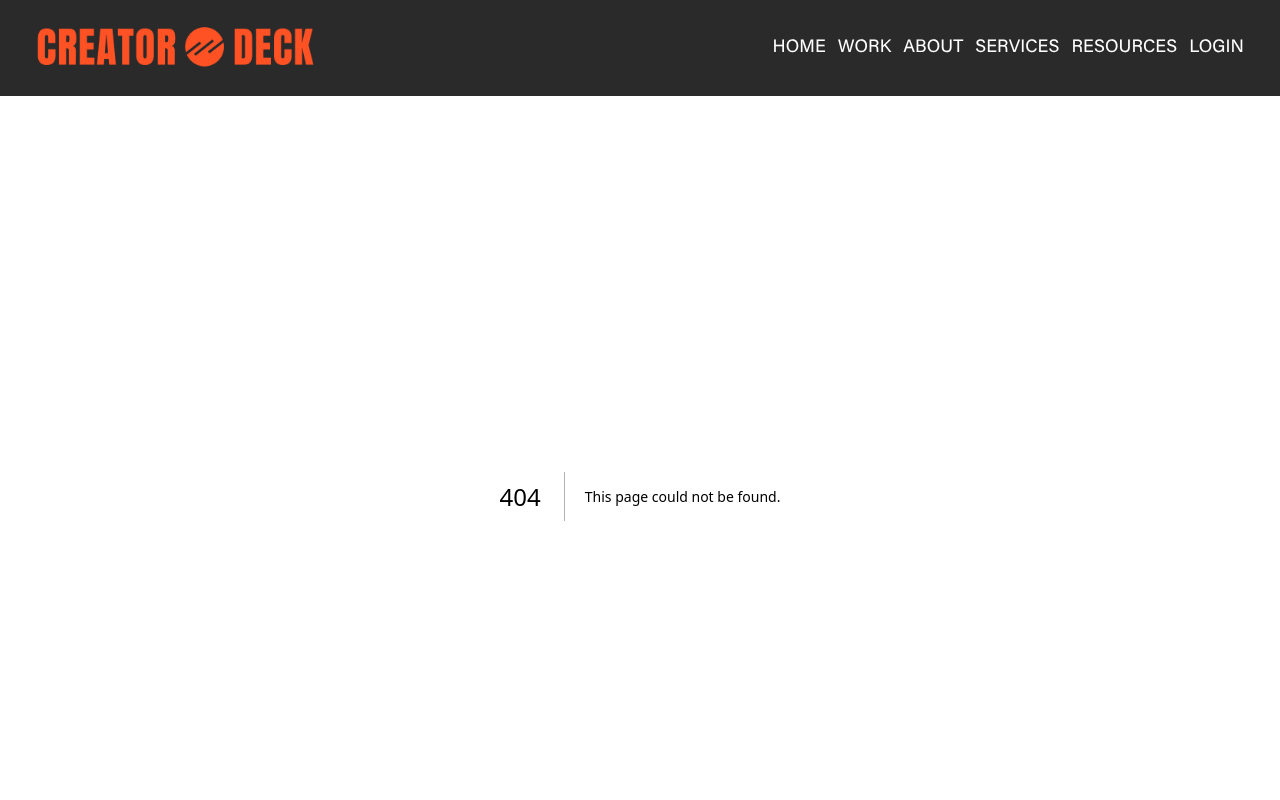
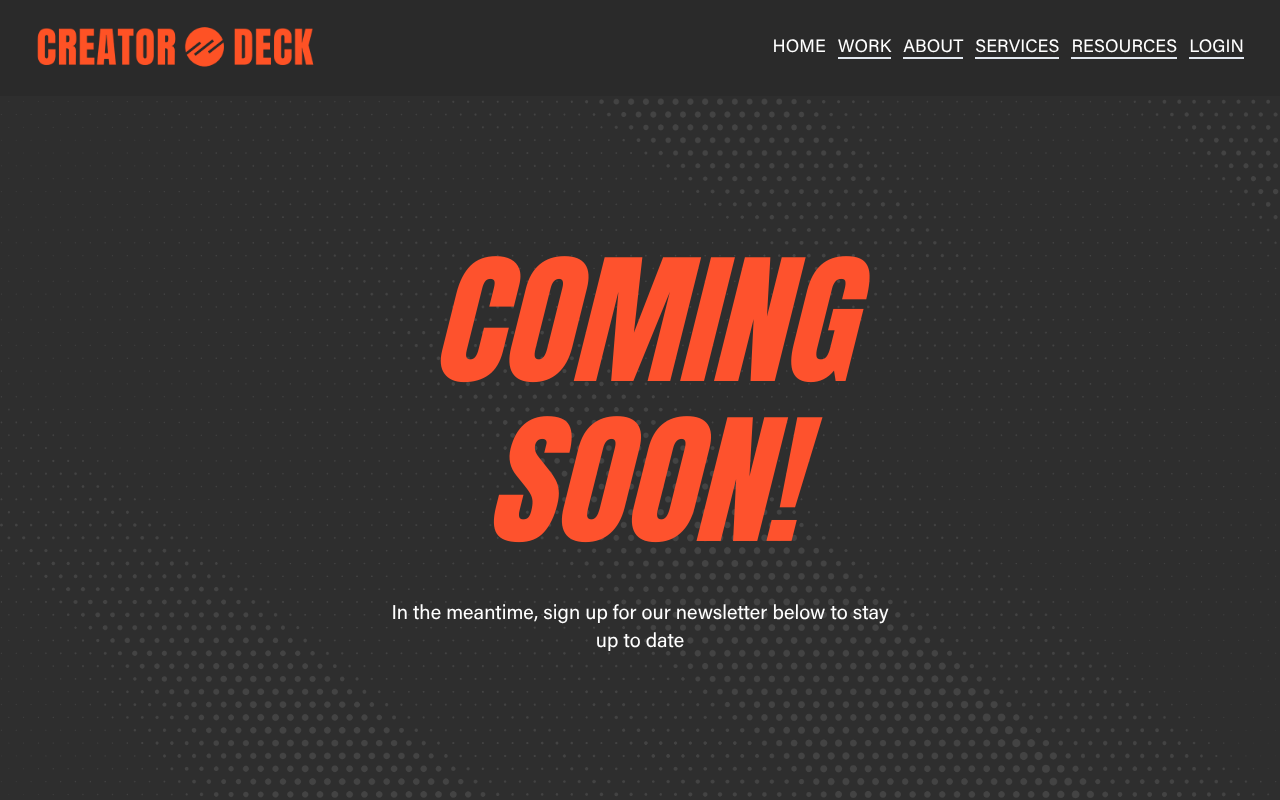
Before and after one commit to TikHayrumyan/usa, a Next.js app: page /comingsoon in a window 1280 px wide. Before the commit this address had no page. Shown: the top 800 px of the page. Built offline with nearby package versions, Linux system fonts and the light colour scheme.

Commit message:
adding coming soon

```diff
--- /dev/null
+++ b/app/comingsoon/page.tsx
@@ -0,0 +1,24 @@
+import Image from "next/image";
+import White_CD_HalftoneBackground from "../../public/patterns/backgroundPattern.png";
+
+export default function ComingSoon() {
+  return (
+    <div className="flex bg-[#2e2e2e] w-full sm:h-[88vh] h-[60vh]">
+      <div className="container flex flex-col items-center justify-center relative">
+        <Image
+          src={White_CD_HalftoneBackground}
+          width={1500}
+          height={1500}
+          alt="pattern"
+          className="absolute top-0 left-0 bottom-0 object-cover opacity-10 h-full w-full z-0"
+        />
+        <h1 className="sm:text-[9rem] text-6xl sm:leading-[10rem] text-center font-bold italic text-[#fe522d] sm:w-[40%] relative">
+          COMING SOON!
+        </h1>
+        <p className="text-center sm:w-[40vw] text-xl relative text-white sm:mt-10 mt-10">
+          In the meantime, sign up for our newsletter below to stay up to date
+        </p>
+      </div>
+    </div>
+  );
+}
--- a/app/components/Header.tsx
+++ b/app/components/Header.tsx
@@ -20,23 +20,23 @@ export const Navlinks = [
   },
   {
     name: "Work",
-    href: "/work",
+    href: "/comingsoon",
   },
   {
     name: "About",
-    href: "/about",
+    href: "/comingsoon",
   },
   {
     name: "Services",
-    href: "/services",
+    href: "/comingsoon",
   },
   {
     name: "Resources",
-    href: "/resources",
+    href: "/comingsoon",
   },
   {
     name: "Login",
-    href: "/login",
+    href: "/comingsoon",
   },
 ];
 
```
